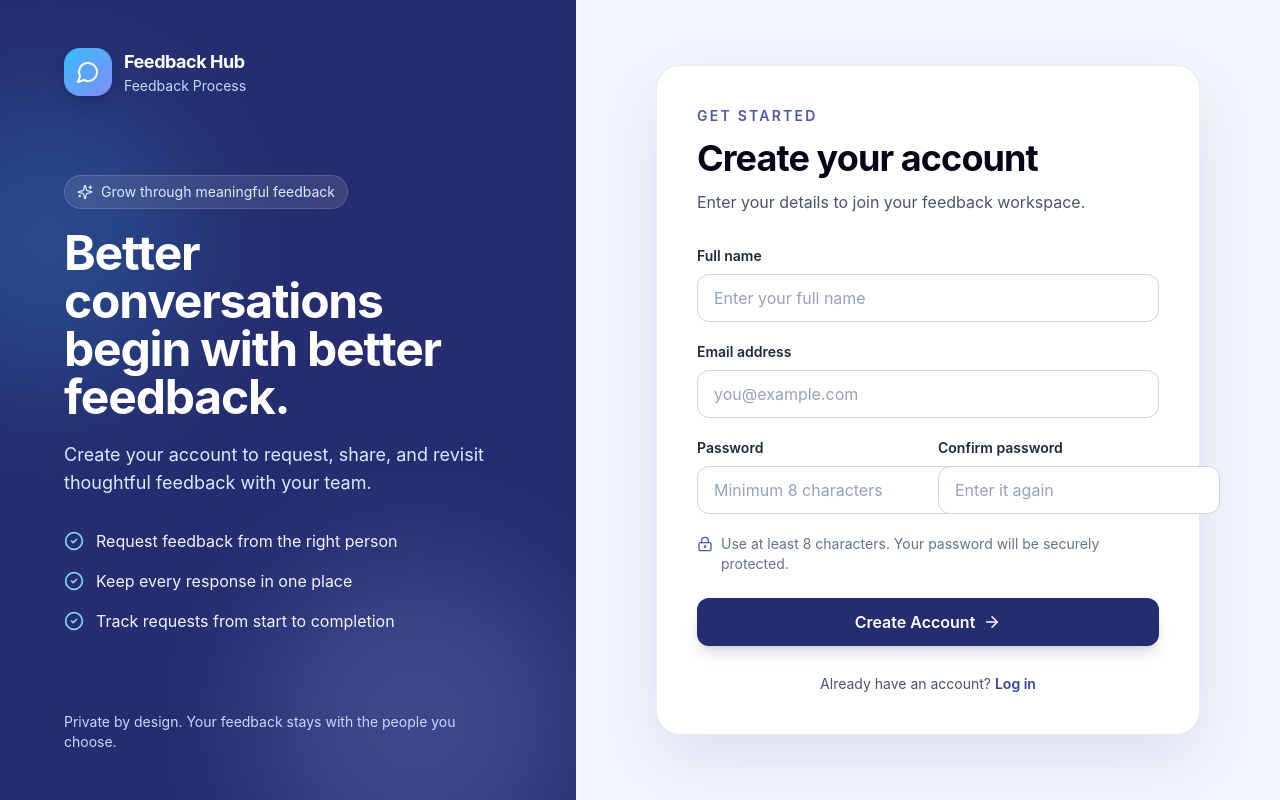
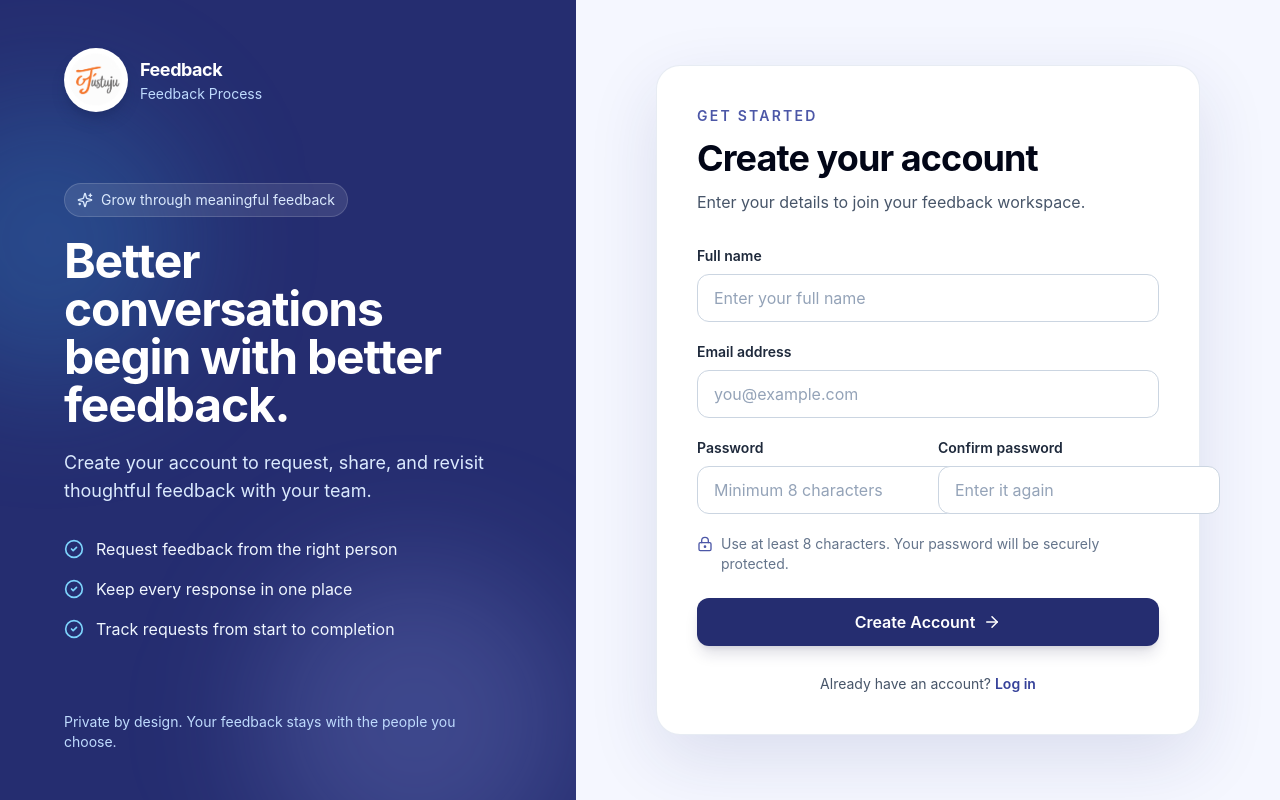
Before and after one commit to PoojaMeena99/feedback-process, a Next.js app: page /register in a window 1280 px wide. Built offline with nearby package versions, Linux system fonts and the light colour scheme.

Commit message:
Update branding with Justuju logo

```diff
--- a/app/login/page.jsx
+++ b/app/login/page.jsx
@@ -3,7 +3,7 @@
 import Link from "next/link";
 import { useRouter } from "next/navigation";
 import { useState } from "react";
-import { ArrowRight, LockKeyhole, MessageCircle } from "lucide-react";
+import { ArrowRight, LockKeyhole } from "lucide-react";
 
 export default function LoginPage() {
   const router = useRouter();
@@ -45,11 +45,11 @@ export default function LoginPage() {
     <main className="flex min-h-screen items-center justify-center bg-[#f5f7ff] px-4 py-8 text-slate-950 sm:px-8">
       <div className="w-full max-w-md">
         <Link className="mx-auto mb-8 flex w-fit items-center gap-3" href="/">
-          <span className="flex h-11 w-11 items-center justify-center rounded-xl bg-[#252d70] text-white shadow-md">
-            <MessageCircle aria-hidden="true" size={21} />
+          <span className="flex h-14 w-14 shrink-0 items-center justify-center overflow-hidden rounded-full bg-white shadow-md">
+            <img src="/justuju-logo.png" alt="Justuju" className="h-full w-full object-cover" />
           </span>
           <span>
-            <span className="block text-lg font-bold text-[#252d70]">Feedback Hub</span>
+            <span className="block text-lg font-bold text-[#252d70]">Feedback</span>
             <span className="block text-xs text-slate-500">Feedback Process</span>
           </span>
         </Link>
--- a/app/page.jsx
+++ b/app/page.jsx
@@ -7,7 +7,6 @@ import {
   Home as HomeIcon,
   Inbox,
   LogOut,
-  MessageCircle,
   Plus,
   Send,
   Sparkles,
@@ -233,13 +232,13 @@ export default function Home() {
   }
 
   if (isAuthLoading) {
-    return <main className="flex min-h-screen items-center justify-center text-lg text-muted">Loading Feedback Hub…</main>;
+    return <main className="flex min-h-screen items-center justify-center text-lg text-muted">Loading Feedback…</main>;
   }
 
   if (!currentUser) {
     return (
       <main className="flex min-h-screen flex-col items-center justify-center gap-3 px-6 text-center">
-        <p className="text-xl font-semibold text-slate-900">Feedback Hub could not load</p>
+        <p className="text-xl font-semibold text-slate-900">Feedback could not load</p>
         <p className="text-base text-muted">{error || "Please sign in to continue."}</p>
         <button className={primaryButton} onClick={() => router.push("/login")}>Go to login</button>
       </main>
@@ -260,7 +259,7 @@ export default function Home() {
                 <Sparkles size={15} />
                 Feedback workspace
               </div>
-              <h1 className="text-4xl font-extrabold tracking-tight text-slate-950 sm:text-5xl">Feedback Hub</h1>
+              <h1 className="text-4xl font-extrabold tracking-tight text-slate-950 sm:text-5xl">Feedback</h1>
               <p className="mt-2 text-base text-muted">Request, share, and review thoughtful feedback in one place.</p>
             </div>
           </div>
@@ -461,11 +460,11 @@ function AppHeader({ currentUser, onLogout, isLoggingOut }) {
     <header className="sticky top-0 z-20 border-b border-white/15 bg-[#252d70] px-5 py-3.5 shadow-lg sm:px-7">
       <div className="mx-auto flex max-w-[1800px] items-center justify-between gap-4">
         <div className="flex items-center gap-3">
-          <div className="flex h-11 w-11 items-center justify-center rounded-xl bg-gradient-to-br from-sky-400 to-indigo-500 text-white shadow-lg shadow-blue-950/30">
-            <MessageCircle size={21} />
+          <div className="flex h-16 w-16 shrink-0 items-center justify-center overflow-hidden rounded-full bg-white shadow-lg shadow-blue-950/30">
+            <img src="/justuju-logo.png" alt="Justuju" className="h-full w-full object-cover" />
           </div>
           <div>
-            <p className="text-lg font-bold tracking-tight text-white">Feedback Hub</p>
+            <p className="text-lg font-bold tracking-tight text-white">Feedback</p>
             <p className="text-xs font-medium text-blue-200">Feedback Process</p>
           </div>
         </div>
@@ -495,7 +494,7 @@ function AppFooter() {
   return (
     <footer className="border-t border-slate-800 bg-slate-950 px-5 py-5 text-sm text-slate-400 sm:px-7">
       <div className="mx-auto flex max-w-[1800px] flex-col gap-1 sm:flex-row sm:items-center sm:justify-between">
-        <p>© 2026 Feedback Hub. Built for clear, thoughtful feedback.</p>
+        <p>© 2026 Feedback. Built for clear, thoughtful feedback.</p>
         <p className="font-medium text-slate-300">Feedback Process</p>
       </div>
     </footer>
--- a/app/register/page.jsx
+++ b/app/register/page.jsx
@@ -7,7 +7,6 @@ import {
   ArrowRight,
   CheckCircle2,
   LockKeyhole,
-  MessageCircle,
   Sparkles,
 } from "lucide-react";
 
@@ -73,11 +72,11 @@ export default function RegisterPage() {
         <div className="absolute -bottom-20 right-0 h-80 w-80 rounded-full bg-indigo-300/20 blur-3xl" />
 
         <Link className="relative flex w-fit items-center gap-3" href="/">
-          <span className="flex h-12 w-12 items-center justify-center rounded-2xl bg-gradient-to-br from-sky-400 to-indigo-400 shadow-lg shadow-blue-950/30">
-            <MessageCircle aria-hidden="true" size={24} />
+          <span className="flex h-16 w-16 shrink-0 items-center justify-center overflow-hidden rounded-full bg-white shadow-lg shadow-blue-950/30">
+            <img src="/justuju-logo.png" alt="Justuju" className="h-full w-full object-cover" />
           </span>
           <span>
-            <span className="block text-lg font-bold tracking-tight">Feedback Hub</span>
+            <span className="block text-lg font-bold tracking-tight">Feedback</span>
             <span className="block text-sm text-blue-200">Feedback Process</span>
           </span>
         </Link>
@@ -111,10 +110,10 @@ export default function RegisterPage() {
       <section className="flex min-h-screen items-center justify-center px-4 py-8 sm:px-8 lg:px-12 xl:px-20">
         <div className="w-full max-w-xl">
           <Link className="mb-8 flex w-fit items-center gap-3 lg:hidden" href="/">
-            <span className="flex h-11 w-11 items-center justify-center rounded-xl bg-[#252d70] text-white shadow-md">
-              <MessageCircle aria-hidden="true" size={21} />
+            <span className="flex h-14 w-14 shrink-0 items-center justify-center overflow-hidden rounded-full bg-white shadow-md">
+              <img src="/justuju-logo.png" alt="Justuju" className="h-full w-full object-cover" />
             </span>
-            <span className="text-lg font-bold text-[#252d70]">Feedback Hub</span>
+            <span className="text-lg font-bold text-[#252d70]">Feedback</span>
           </Link>
 
           <div className="rounded-3xl border border-slate-200/80 bg-white p-6 shadow-[0_24px_70px_rgba(37,45,112,0.12)] sm:p-9 xl:p-10">
```
Also changed, not shown: public/justuju-logo.png (added).
